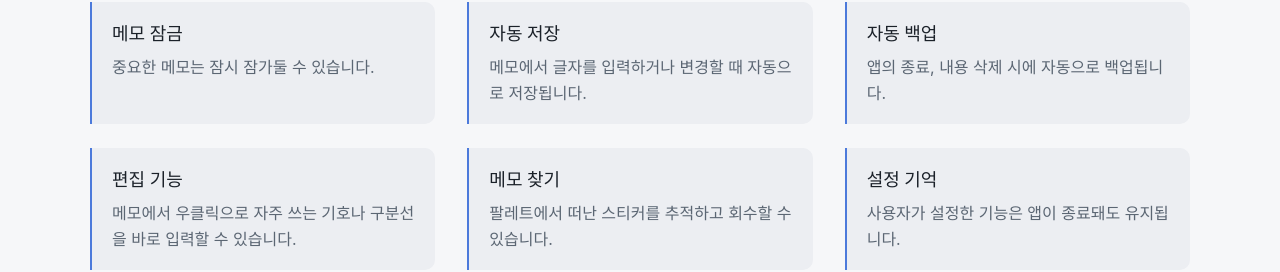
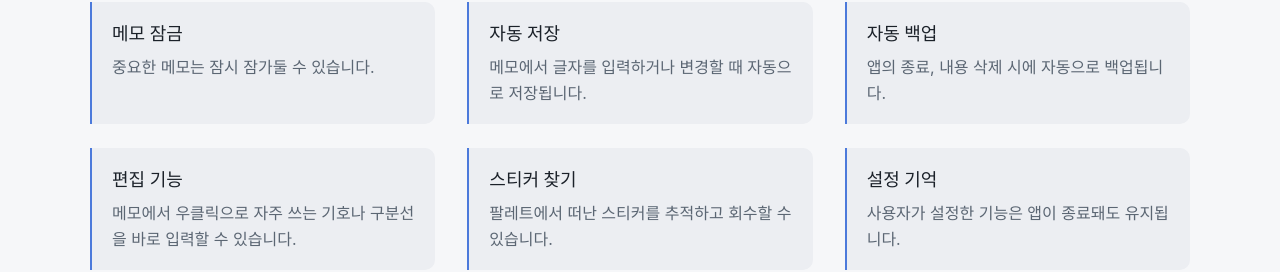
Before and after one commit to legendsteel11-dotcom/tabstick-app, a Vue app: page / in a window 1280 px wide. Shown: the part 2474-2746 px from the top of the page. Built offline with nearby package versions, Linux system fonts and the light colour scheme; a web font is replaced by a local one.

Commit message:
Rename the More-section card 'memo find' to 'sticker find'
Title said memo while the description already said sticker; align both to
sticker (Find a sticker / 스티커 찾기), matching the app's wording.

```diff
--- a/src/i18n.ts
+++ b/src/i18n.ts
@@ -68,7 +68,7 @@ const dict = {
         { title: '자동 저장', desc: '메모에서 글자를 입력하거나 변경할 때 자동으로 저장됩니다.' },
         { title: '자동 백업', desc: '앱의 종료, 내용 삭제 시에 자동으로 백업됩니다.' },
         { title: '편집 기능', desc: '메모에서 우클릭으로 자주 쓰는 기호나 구분선을 바로 입력할 수 있습니다.' },
-        { title: '메모 찾기', desc: '팔레트에서 떠난 스티커를 추적하고 회수할 수 있습니다.' },
+        { title: '스티커 찾기', desc: '팔레트에서 떠난 스티커를 추적하고 회수할 수 있습니다.' },
         { title: '설정 기억', desc: '사용자가 설정한 기능은 앱이 종료돼도 유지됩니다.' },
       ],
     },
@@ -217,7 +217,7 @@ const dict = {
         { title: 'Auto-save', desc: 'Saves automatically as you type or edit a note.' },
         { title: 'Automatic backup', desc: 'Backs up automatically when the app closes or content is deleted.' },
         { title: 'Editing tools', desc: 'Right-click in a note to drop in common symbols or a divider.' },
-        { title: 'Find a memo', desc: 'Track down and reclaim a sticker that has left the palette.' },
+        { title: 'Find a sticker', desc: 'Track down and reclaim a sticker that has left the palette.' },
         { title: 'Remembers your settings', desc: 'Whatever you set stays put even after the app closes.' },
       ],
     },
```
